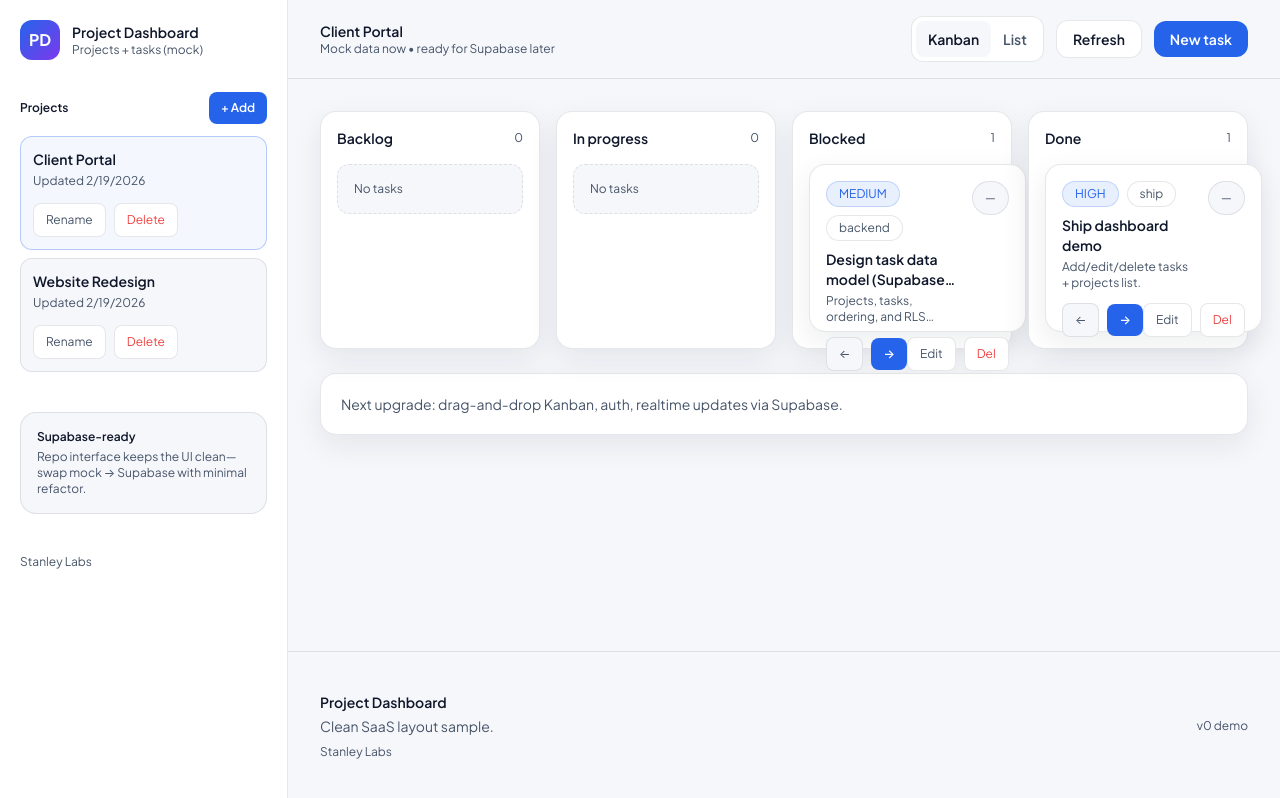
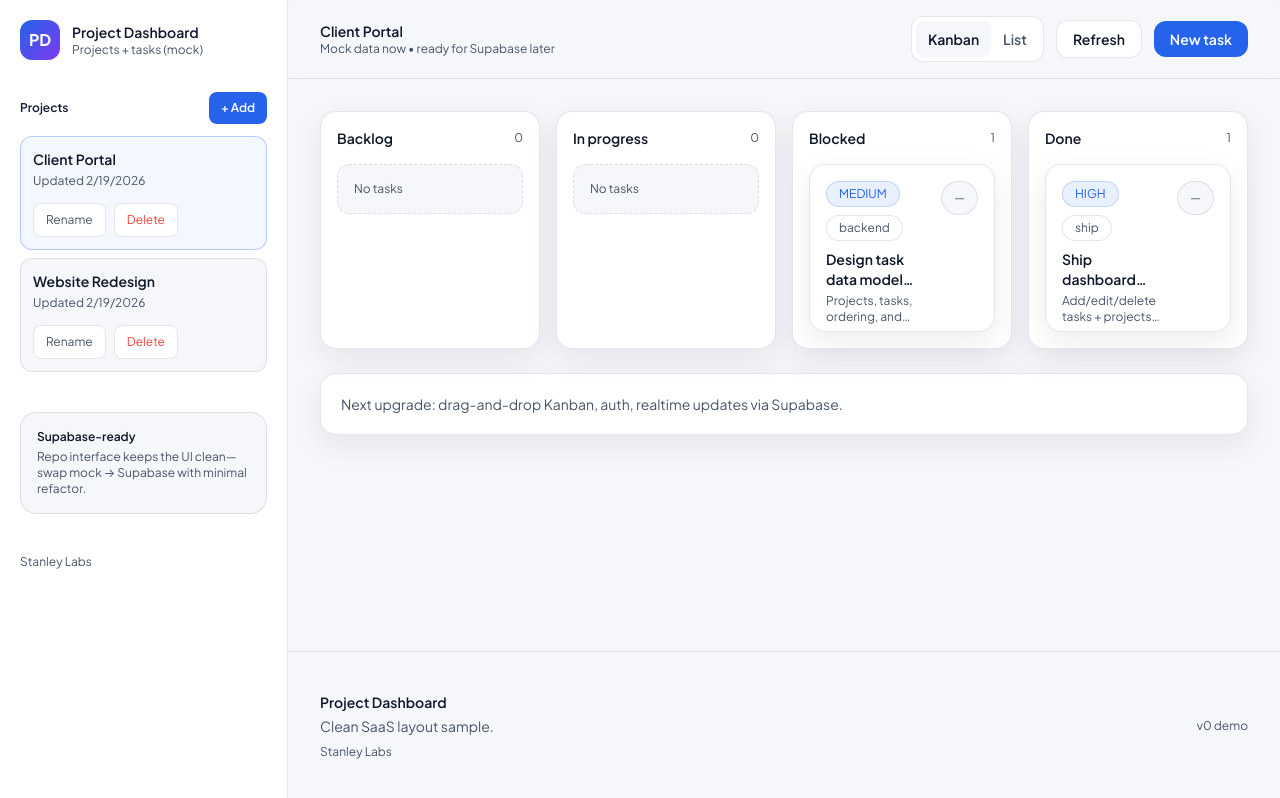
Before and after one commit to StanleyLabs/project-dashboard, a React (Vite) app: page / in a window 1280 px wide. Built offline with nearby package versions, Linux system fonts and the light colour scheme; the HTML template or start-up script is replaced by a standard one.

Commit message:
Enhance KanbanCard styling with overflow handling for improved layout

```diff
--- a/src/App.tsx
+++ b/src/App.tsx
@@ -304,10 +304,10 @@ function KanbanCard({
   onDelete: () => void;
 }) {
   return (
-    <div className="flex h-[168px] flex-col rounded-2xl border border-[color:var(--border)] bg-surface p-4 shadow-card">
+    <div className="flex h-[168px] flex-col overflow-hidden rounded-2xl border border-[color:var(--border)] bg-surface p-4 shadow-card">
       <div className="flex items-start justify-between gap-4">
         <div className="min-w-0">
-          <div className="flex flex-wrap items-center gap-2">
+          <div className="flex flex-wrap items-center gap-2 overflow-hidden">
             <Pill tone="brand">{task.priority.toUpperCase()}</Pill>
             {task.tags?.slice(0, 2).map((t) => (
               <Pill key={t}>{t}</Pill>
```
